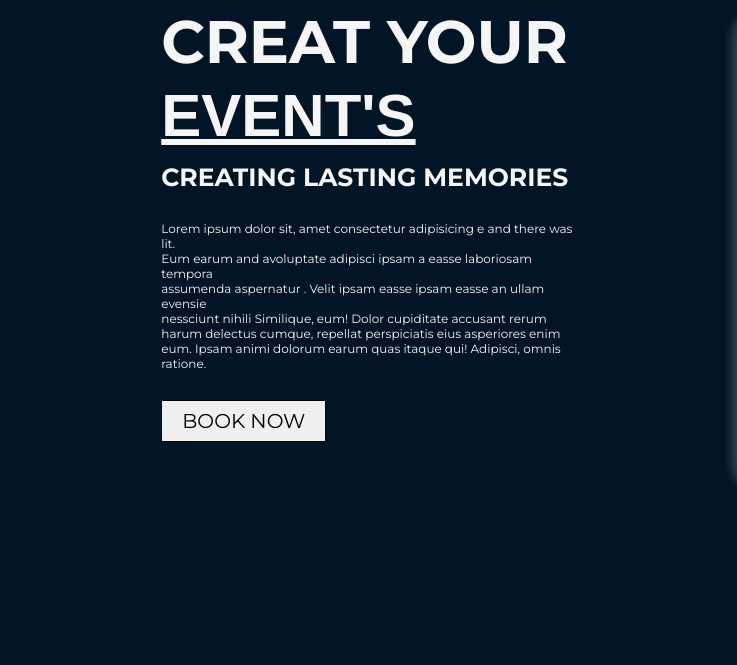
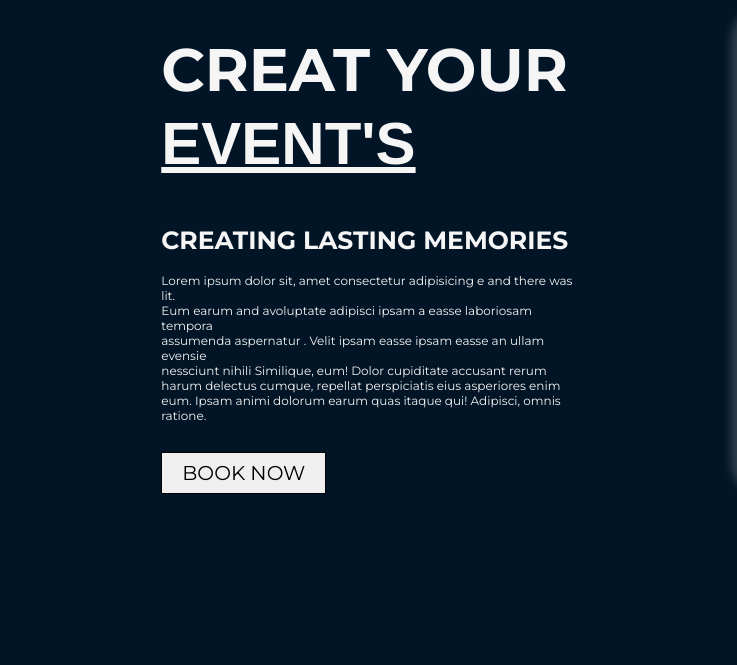
Before and after one commit to adarsh8358/Website-2, a plain HTML site: page index.html in a window 1280 px wide. Shown: the part 133-798 px from the top of the page, 0-737 px from the left. Drawn offline with nearby package versions, Linux system fonts and the light colour scheme; grey boxes are pictures that could not be loaded; a web font is replaced by a local one.

Commit message:
update 2

```diff
--- a/style.css
+++ b/style.css
@@ -125,7 +125,7 @@ html,body{
     font-family: montserrat;
     font-size: 60px;
     color: whitesmoke;
-    margin-top: 10%;
+    margin-top: 15%;
     margin-left: 28%;
 }
 
@@ -137,7 +137,7 @@ html,body{
     font-family: montserrat;
     font-size: 25px;
     color: whitesmoke;
-    margin-top: 2%;
+    margin-top: 8%;
     margin-left: 28%;
 }
 
@@ -145,7 +145,7 @@ html,body{
     font-family: montserrat;
     font-size: 12px;
     color: whitesmoke;
-    margin-top: 5%;
+    margin-top: 3%;
     margin-left: 28%;
 }
 
```
